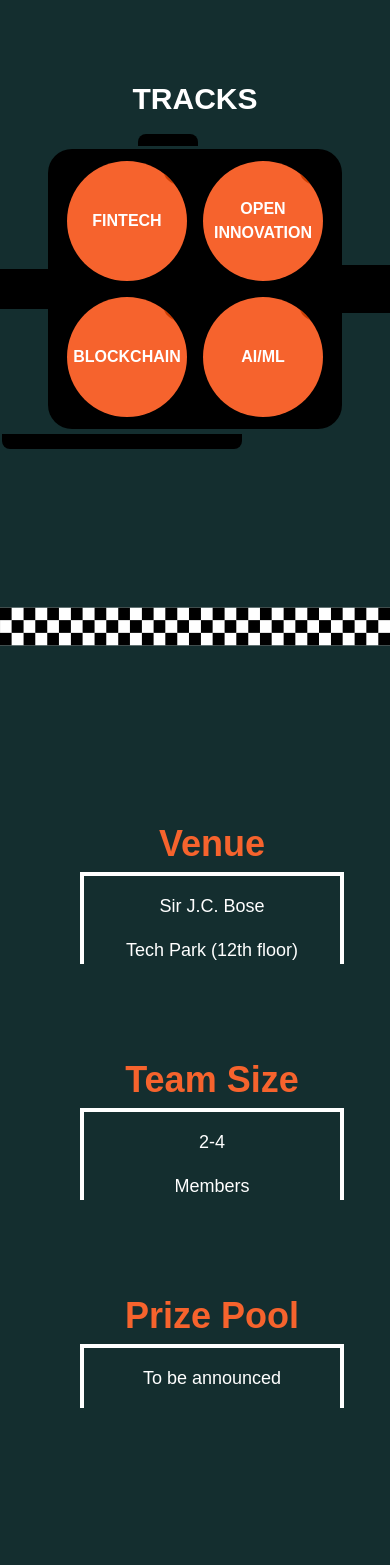
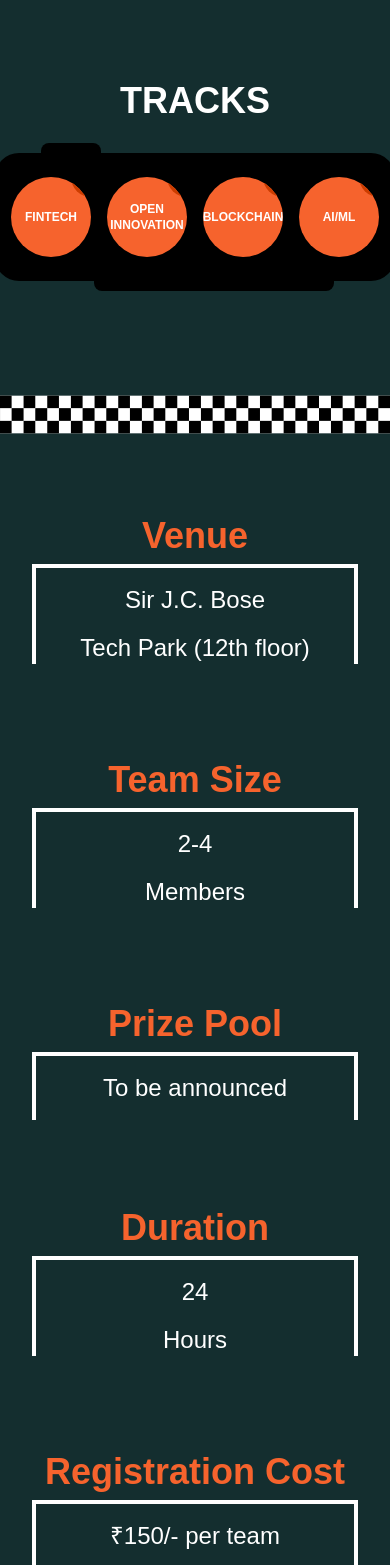
Before and after one commit to prodalexa/alexa-web-portal-24-prod, a Next.js app: page /hackathon in a window 390 px wide. Shown: the part 432-1997 px from the top of the page. Built offline with nearby package versions, Linux system fonts and the light colour scheme; a web font is replaced by a local one.

Commit message:
feat: mobile compatible design

```diff
--- a/src/components/hackathon/Banner.tsx
+++ b/src/components/hackathon/Banner.tsx
@@ -1,6 +1,4 @@
 "use client";
-import Image from "next/image";
-import MobileNav from "./MobileNav";
 
 const Banner = () => {
   return (
--- a/src/components/hackathon/Details.tsx
+++ b/src/components/hackathon/Details.tsx
@@ -4,8 +4,8 @@ import Grid from "./Grid";
 
 const Details = () => {
   return (
-    <section id="details" className="py-20 md:py-8 relative overflow-hidden">
-      <div className="flex items-start justify-start md:items-center mt-4 md:mb-0">
+    <section id="details" className="py-8 md:py-8 relative overflow-hidden">
+      <div className="flex items-start justify-start md:items-center md:mb-0">
         <svg
           xmlns="http://www.w3.org/2000/svg"
           width="1440"
@@ -67,17 +67,17 @@ const Details = () => {
           <rect x="-44" y="46" width="44.1593" height="47" fill="black" />
         </svg>
       </div>
-      <div className="container mx-auto px-20 pt-24">
+      <div className="container mx-auto md:px-20 md:pt-24">
         <div className="grid grid-cols-12 gap-6">
           <div className="col-span-12 md:col-span-5 md:col-start-1 flex flex-col gap-8">
-            <Grid name="Venue" line1="Sir J.C. Bose" line2="Tech Park (12th floor)" />
-            <Grid name="Team Size" line1="2-4" line2="Members" />
-            <Grid name="Prize Pool" line1="To be announced" line2="" />
+            <Grid name="Venue" line1="Sir J.C. Bose" line2="Tech Park (12th floor)" className="order-1" />
+            <Grid name="Team Size" line1="2-4" line2="Members" className="order-3" />
+            <Grid name="Prize Pool" line1="To be announced" line2="" className="order-5" />
           </div>
 
-          <div className="col-span-12 md:col-span-5 md:col-start-8 flex flex-col gap-8 pt-40">
-            <Grid name="Duration" line1="24" line2="Hours" />
-            <Grid name="Registration Cost" line1="₹150/- per team" line2="" />
+          <div className="col-span-12 md:col-span-5 md:col-start-8 flex flex-col gap-8 md:pt-40">
+            <Grid name="Duration" line1="24" line2="Hours" className="order-2" />
+            <Grid name="Registration Cost" line1="₹150/- per team" line2="" className="order-4" />
           </div>
         </div>
       </div>
--- a/src/components/hackathon/Footer.tsx
+++ b/src/components/hackathon/Footer.tsx
@@ -65,11 +65,11 @@ const Footer = () => {
                   <div className="flex">
                     <Image
                       src={link.icon}
-                      width={24}
-                      height={24}
+                      width={35}
+                      height={35}
                       alt={link.name}
                     />
-                    <p className="pl-4 text-lg text-white">@alexadevsrm</p>
+                    <p className="pl-4 text-xl text-white">@alexadevsrm</p>
                   </div>
                 </Link>
               ))}
--- a/src/components/hackathon/Grid.tsx
+++ b/src/components/hackathon/Grid.tsx
@@ -4,17 +4,18 @@ type Props = {
   name: string;
   line1: string;
   line2?: string;
+  className?: string;
 };
 
-function Grid({ name, line1, line2 }: Props) {
+function Grid({ name, line1, line2, className }: Props) {
   return (
-    <div className="flex flex-col items-center justify-center w-full max-h-3xl py-8">
+    <div className={`flex flex-col items-center justify-center w-full max-h-3xl py-8 ${className || ''}`}>
       <h1 className="text-hack_orange text-4xl md:text-5xl font-extrabold mb-2">
         {name}
       </h1>
       <div className="w-full max-w-lg border-x-4 border-t-4 border-white pt-4 space-y-4">
-        <p className="text-white text-lg md:text-5xl text-center">{line1}</p>
-        <p className="text-white text-lg md:text-5xl text-center">{line2}</p>
+        <p className="text-white text-2xl md:text-5xl text-center">{line1}</p>
+        <p className="text-white text-2xl md:text-5xl text-center">{line2}</p>
       </div>
     </div>
   );
--- a/src/components/hackathon/Tracks.tsx
+++ b/src/components/hackathon/Tracks.tsx
@@ -17,36 +17,32 @@ const Tracks = () => {
   ];
 
   return (
-    <section id="tracks" className="py-8 md:py-28 relative overflow-hidden px-4 md:px-0">
-      <div className="container mx-auto relative">
-        <h2 className="text-3xl md:text-6xl font-bold text-white mb-8 md:mb-16 text-center">
+    <section id="tracks" className="py-8 md:py-32 relative overflow-hidden">
+      <div className="container mx-auto relative px-4 md:px-0">
+        <h2 className="text-4xl md:text-6xl font-bold text-white mb-8 md:mb-20 text-center">
           TRACKS
         </h2>
 
         <div className="relative flex items-center justify-center">
           {/* Top-left black rectangle */}
-          <div className="absolute top-0 left-0 w-[60px] md:w-[120px] h-[12px] md:h-[20px] bg-black transform -translate-y-[15px] translate-x-[90px] md:translate-x-[170px] rounded-t-lg" />
+          <div className="absolute top-0 left-0 w-[60px] md:w-[180px] h-[12px] md:h-[20px] bg-black transform -translate-y-[10px] md:-translate-y-[20px] translate-x-[25px] md:translate-x-[230px] rounded-t-lg" />
 
           {/* Left black rectangle */}
           <div className="absolute left-0 w-[50vw] h-10 md:h-16 bg-black transform -translate-x-[calc(50vw-50%)]" />
-          <div className="flex flex-wrap justify-center gap-4 md:gap-12 bg-black py-3 px-3 md:px-12 rounded-3xl max-w-6xl mx-auto relative z-10">
+          <div className="flex flex-nowrap justify-center gap-4 md:gap-16 bg-black py-6 md:py-12 px-4 md:px-16 rounded-3xl mx-auto relative z-10">
             {tracks.map((track, index) => (
               <div key={index} className="relative group">
-                <div className="w-[120px] h-[120px] md:w-56 md:h-56 rounded-full bg-hack_orange flex items-center justify-center transition-transform duration-300 transform relative overflow-hidden">
-                  <div className="absolute top-0 right-0 w-1/5 h-1/5 bg-[#CC3D00] rounded-bl-[70%]"></div>
-                  <h3 className="text-base md:text-2xl font-bold text-white text-center px-3 relative z-10">
+                <div className="w-[80px] h-[80px] md:w-[180px] md:h-[180px] rounded-full bg-hack_orange flex items-center justify-center relative overflow-hidden">
+                  <div className="absolute top-0 right-0 w-1/4 h-1/4 bg-[#CC3D00] rounded-bl-[100%]"></div>
+                  <h3 className="text-xs md:text-2xl font-bold text-white text-center px-2 md:px-4 relative z-10">
                     {track.title}
                   </h3>
                 </div>
               </div>
             ))}
           </div>
-
-          {/* Right black rectangle */}
-          <div className="absolute right-0 w-[50vw] h-12 md:h-16 bg-black transform translate-x-[calc(50vw-50%)]" />
-
-          {/* Bottom-right black rectangle */}
-          <div className="absolute bottom-0 right-0 w-[240px] md:w-[320px] h-[15px] md:h-[20px] bg-black transform translate-y-[20px] -translate-x-[100px] md:-translate-x-[140px] rounded-b-lg" />
+          <div className="absolute right-0 w-[50vw] h-10 md:h-16 bg-black transform translate-x-[calc(50vw-50%)]" />
+          <div className="absolute bottom-0 right-0 w-[240px] md:w-[380px] h-[15px] md:h-[20px] bg-black transform translate-y-[10px] md:translate-y-[20px] -translate-x-[40px] md:-translate-x-[250px] rounded-b-lg" />
         </div>
       </div>
     </section>
```
